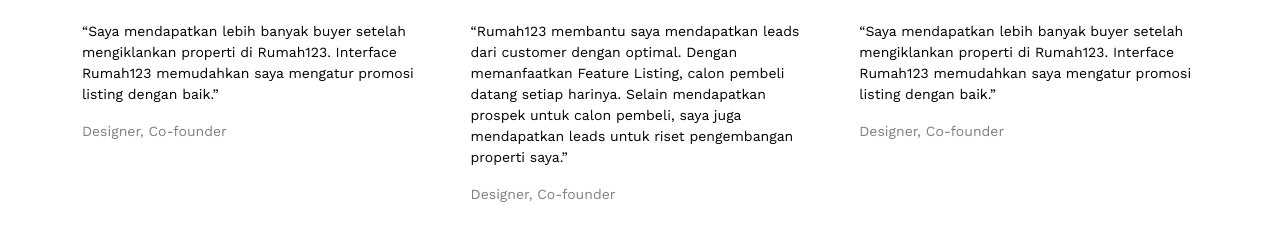
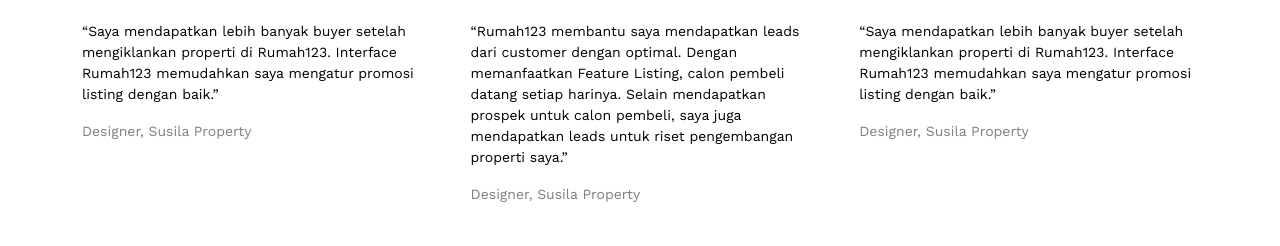
Before and after one commit to susila-creator/putususilamantra, a plain HTML site: page index.html in a window 1280 px wide. Shown: the part 2238-2484 px from the top of the page. Drawn offline with nearby package versions, Linux system fonts and the light colour scheme; files whose address does not match are found by name.

Commit message:
Update index.html

```diff
--- a/index.html
+++ b/index.html
@@ -460,7 +460,7 @@
 							<blockquote>
 								<p>&ldquo;situsnya bagus... membantu dalam memberikan informasi untuk mencari rumah khususnya buat saya yang suka cari2 informasi melalui hp... suksess ya untuk rumah 123... dan terus membantu untuk para pencari hunian seperti saya..&rdquo;</p>
 							</blockquote>
-							<p class="text-black-50">Designer, Co-founder</p>
+							<p class="text-black-50">Designer, Susila Property</p>
 						</div>
 					</div>
 
@@ -478,7 +478,7 @@
 							<blockquote>
 								<p>&ldquo;Saya mendapatkan lebih banyak buyer setelah mengiklankan properti di Rumah123. Interface Rumah123 memudahkan saya mengatur promosi listing dengan baik.&rdquo;</p>
 							</blockquote>
-							<p class="text-black-50">Designer, Co-founder</p>
+							<p class="text-black-50">Designer, Susila Property</p>
 						</div>
 					</div>
 
@@ -496,7 +496,7 @@
 							<blockquote>
 								<p>&ldquo;Rumah123 membantu saya mendapatkan leads dari customer dengan optimal. Dengan memanfaatkan Feature Listing, calon pembeli datang setiap harinya. Selain mendapatkan prospek untuk calon pembeli, saya juga mendapatkan leads untuk riset pengembangan properti saya.&rdquo;</p>
 							</blockquote>
-							<p class="text-black-50">Designer, Co-founder</p>
+							<p class="text-black-50">Designer, Susila Property</p>
 						</div>
 					</div>
 
@@ -514,7 +514,7 @@
 							<blockquote>
 								<p>&ldquo;Saya mendapatkan lebih banyak buyer setelah mengiklankan properti di Rumah123. Interface Rumah123 memudahkan saya mengatur promosi listing dengan baik.&rdquo;</p>
 							</blockquote>
-							<p class="text-black-50">Designer, Co-founder</p>
+							<p class="text-black-50">Designer, Susila Property</p>
 						</div>
 					</div>
 
```
